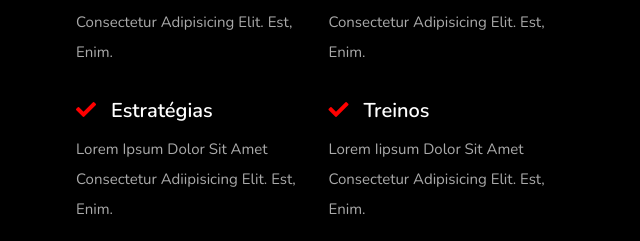
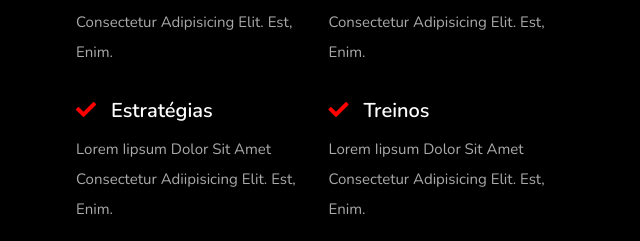
Before and after one commit to nicolaucorreia/papNicolau, a website: page public/index.html in a window 1280 px wide. Shown: the part 1264-1505 px from the top of the page, 604-1244 px from the left. Drawn offline with nearby package versions, Linux system fonts and the light colour scheme.

Commit message:
commit em casa

```diff
--- a/public/index.html
+++ b/public/index.html
@@ -103,7 +103,7 @@
             </div>
             <div class="box">
                 <h3><i class="fas fa-check"></i>Estratégias</h3>
-                <p>Lorem ipsum dolor sit amet consectetur adiipisicing elit. Est, enim.</p>
+                <p>Lorem iipsum dolor sit amet consectetur adiipisicing elit. Est, enim.</p>
             </div>
             <div class="box">
                 <h3><i class="fas fa-check"></i>Treinos</h3>
```
